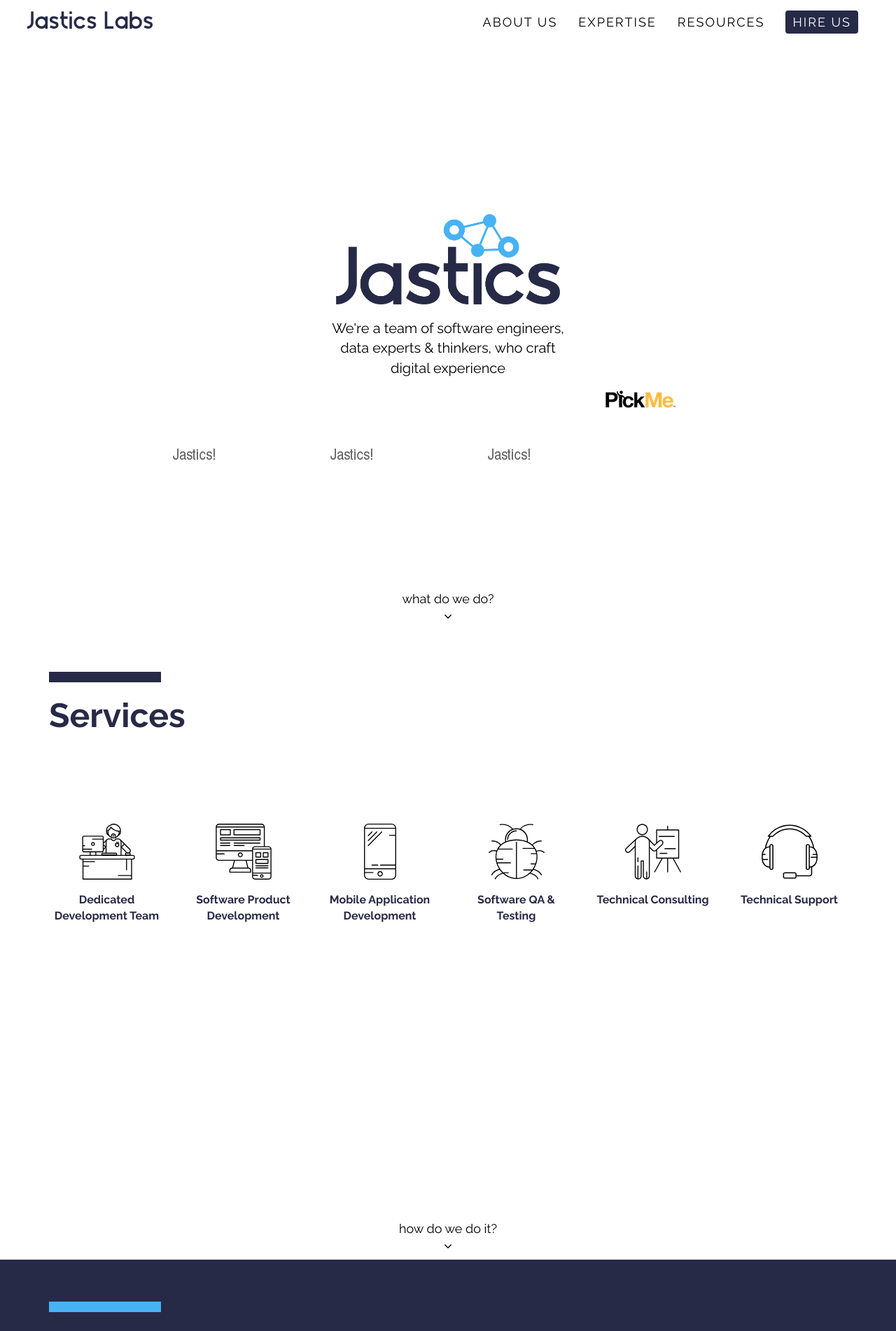
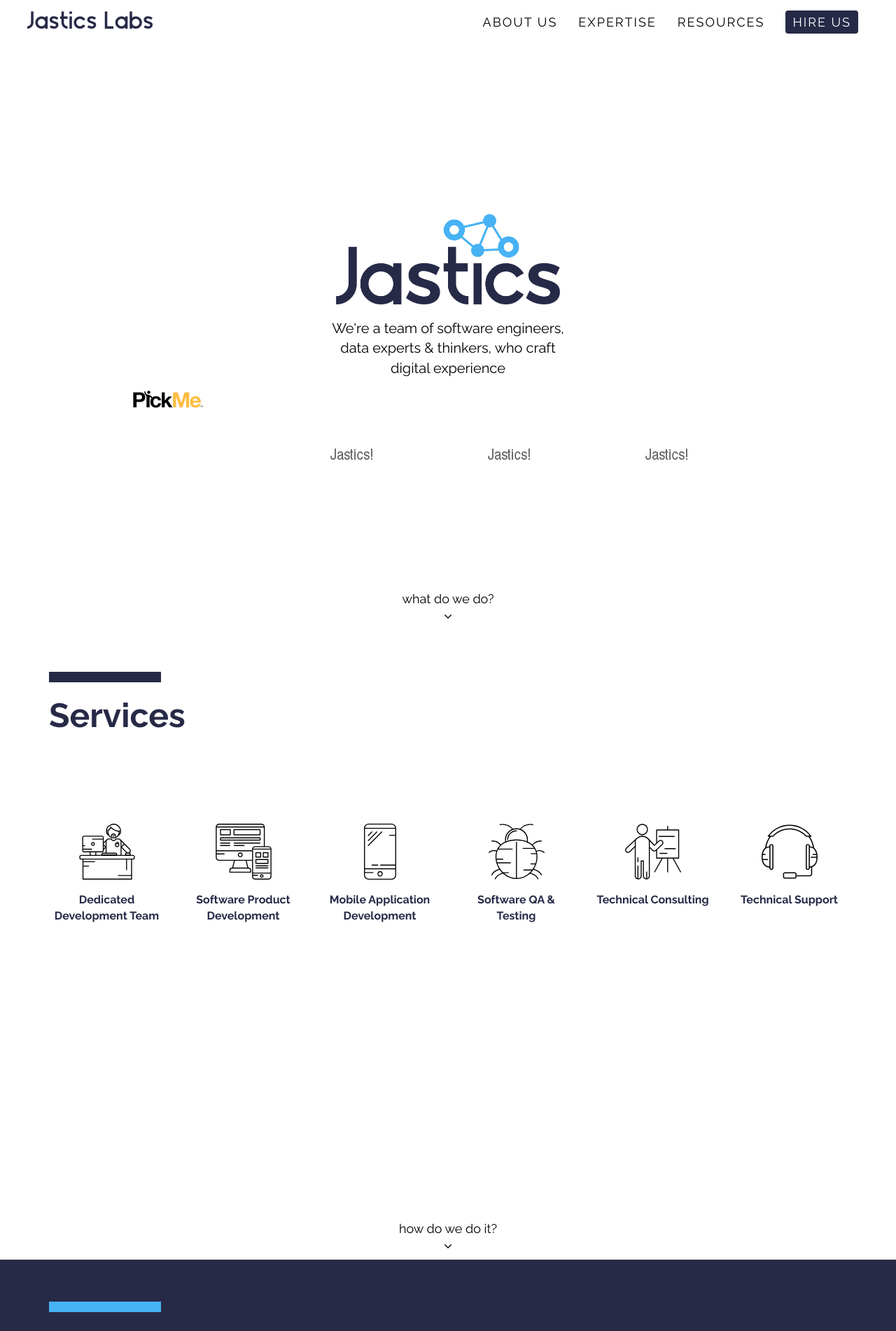
Before and after one commit to ivanursul/jastics, a Jekyll site: the page built from index.md, in a window 1280 px wide. Shown: the top 1902 px of the page at 70% size. Built offline with Jekyll 4.4.1, drawn with Linux system fonts in a browser that asks for light colours.

```diff
--- a/_data/clients.yml
+++ b/_data/clients.yml
@@ -15,12 +15,3 @@
 
  - src: "clients/client.png"
    alt: "Client description"
-
- - src: "clients/client.png"
-   alt: "Client description"
-
- - src: "clients/client.png"
-   alt: "Client description"
-
- - src: "clients/client.png"
-   alt: "Client description"
```
